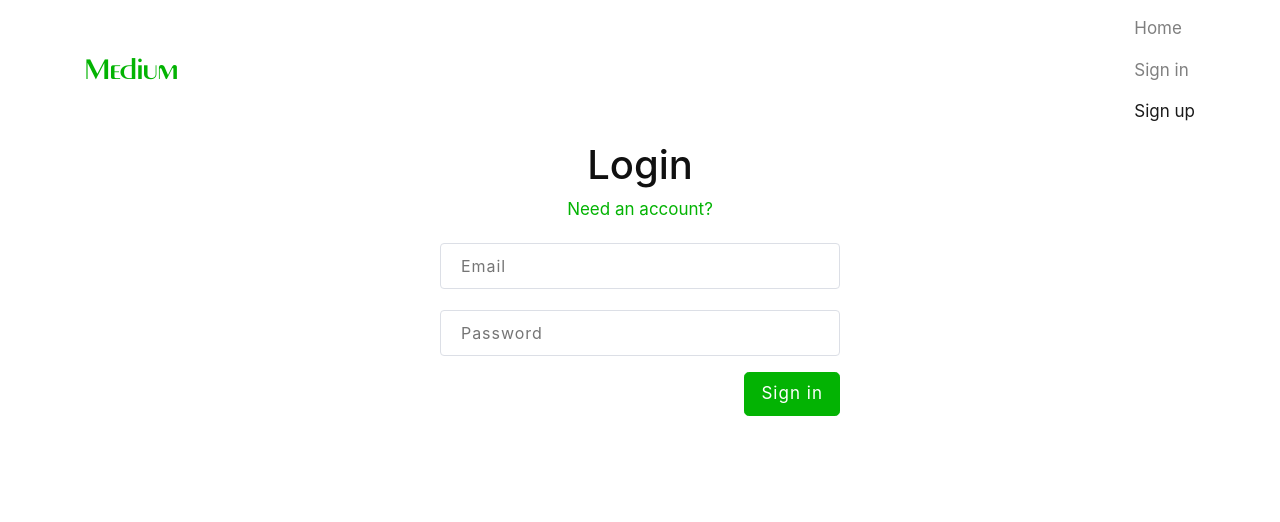
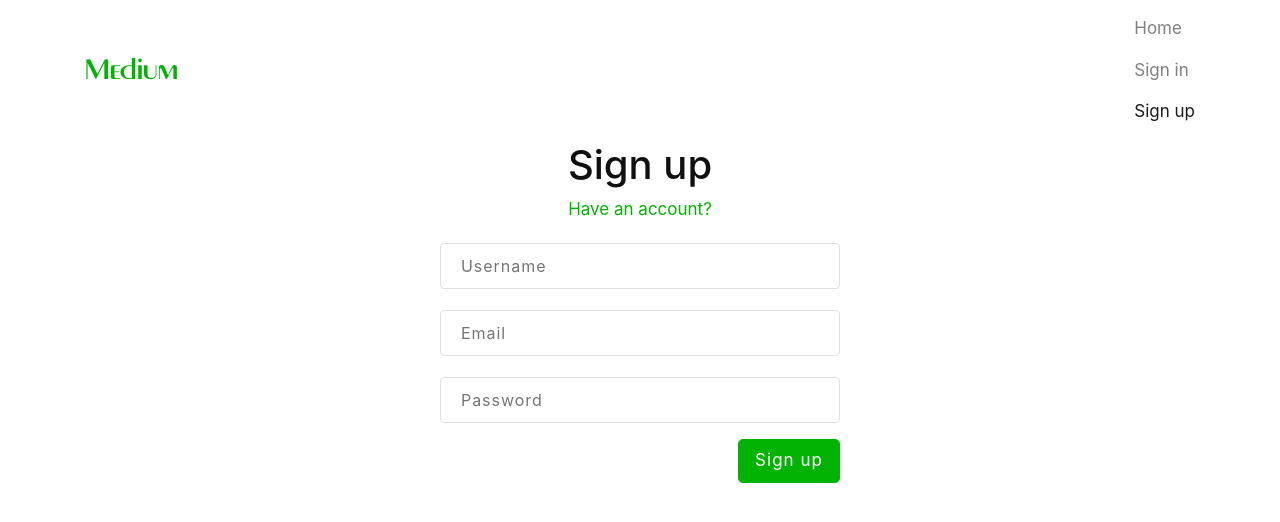
Before and after one commit to Maryan-Serpneviy/medium_react, a React app: page /register in a window 1280 px wide. Shown: the top 522 px of the page. Built offline with nearby package versions, Linux system fonts and the light colour scheme.

Commit message:
Add: auth

```diff
--- a/src/components/Loader/Loader.tsx
+++ b/src/components/Loader/Loader.tsx
@@ -1,5 +1,5 @@
 import React from 'react'
-import classes from './LoaderSm.module.scss'
+import classes from './Loader.module.scss'
 
 export default function LoaderSm() {
    return (
--- a/src/components/Loader/index.ts
+++ b/src/components/Loader/index.ts
@@ -1,2 +1,2 @@
-import LoaderSm from './Loader'
-export default LoaderSm
+import Loader from './Loader'
+export default Loader
--- a/src/containers/auth/Auth.tsx
+++ b/src/containers/auth/Auth.tsx
@@ -5,21 +5,25 @@ import Input from '@com/Input'
 import Button from '@com/Button'
 import classes from './Auth.module.scss'
 
-export default function Auth() {
+export default function Auth(props) {
+   const isLogin = props.match.path === '/login'
+   const pageTitle = isLogin ? 'Sign in' : 'Sign up'
+   const descriptionLink = isLogin ? '/register' : '/login'
+   const descriptionText = isLogin ? 'Need an account?' : 'Have an account?'
+   const apiUrl = isLogin ? 'users/login' : 'users'
+
    const [email, setEmail] = useState<string>('')
    const [password, setPassword] = useState<string>('')
-   const [{ isLoading, response, error }, doFetch] = useFetch('users/login')
+   const [username, setUsername] = useState<string>('')
+   const [{ isLoading, response, error }, doFetch] = useFetch(apiUrl)
 
    const handleSubmit = (event: React.FormEvent) => {
       event.preventDefault()
+
+      const user = isLogin ? { email, password } : { email, password, username }
       doFetch({
          method: 'POST',
-         data: {
-            user: {
-               email,
-               password
-            }
-         }
+         data: { user }
       })
    }
 
@@ -28,12 +32,24 @@ export default function Auth() {
          <div className="container page">
             <div className="row">
                <div className="col md-6 col-xs-12">
-               <h1 className="text-center">Login</h1>
+               <h1 className="text-center">{pageTitle}</h1>
                   <p className="text-sm-center">
-                     <Link to="/register">Need an account?</Link>
+                     <Link to={descriptionLink}>{descriptionText}</Link>
                   </p>
                   <form onSubmit={handleSubmit}>
                      <fieldset style={{ margin: '0 auto', width: 400 }}>
+                        {!isLogin && (
+                           <fieldset className="form-group">
+                              <Input
+                                 value={username}
+                                 onChange={(e: React.ChangeEvent<HTMLInputElement>) => setUsername(e.target.value)}
+                                 className="form-control form-control-lg"
+                                 type="text"
+                                 placeholder="Username"
+                              />
+                           </fieldset>
+                        )}
+
                         <fieldset className="form-group">
                            <Input
                               value={email}
@@ -53,11 +69,12 @@ export default function Auth() {
                               placeholder="Password"
                            />
                         </fieldset>
+
                         <Button
                            className="btn btn-lg btn-primary pull-xs-right"
                            disabled={isLoading}
                         >
-                           Sign in
+                           {pageTitle}
                         </Button>
                      </fieldset>
                   </form>
```
